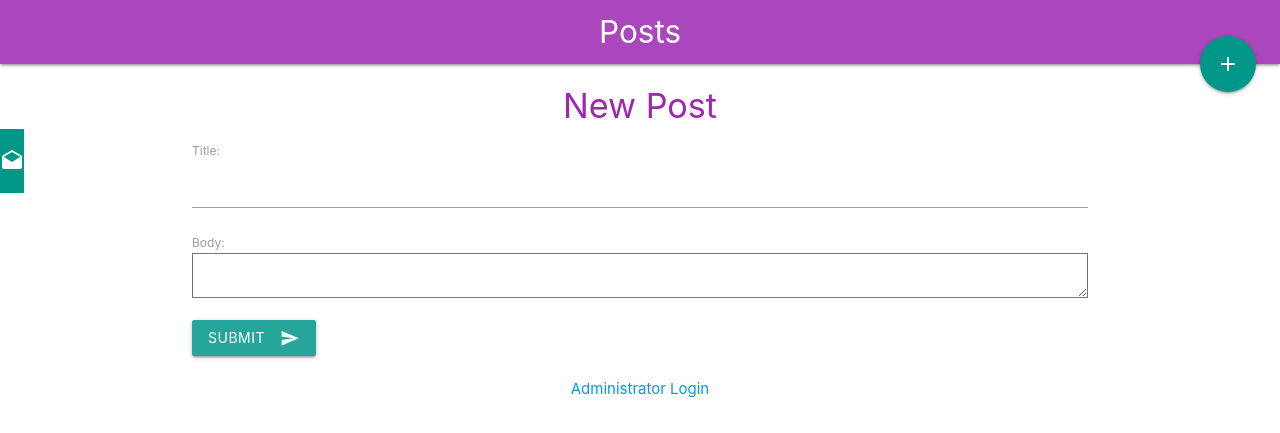
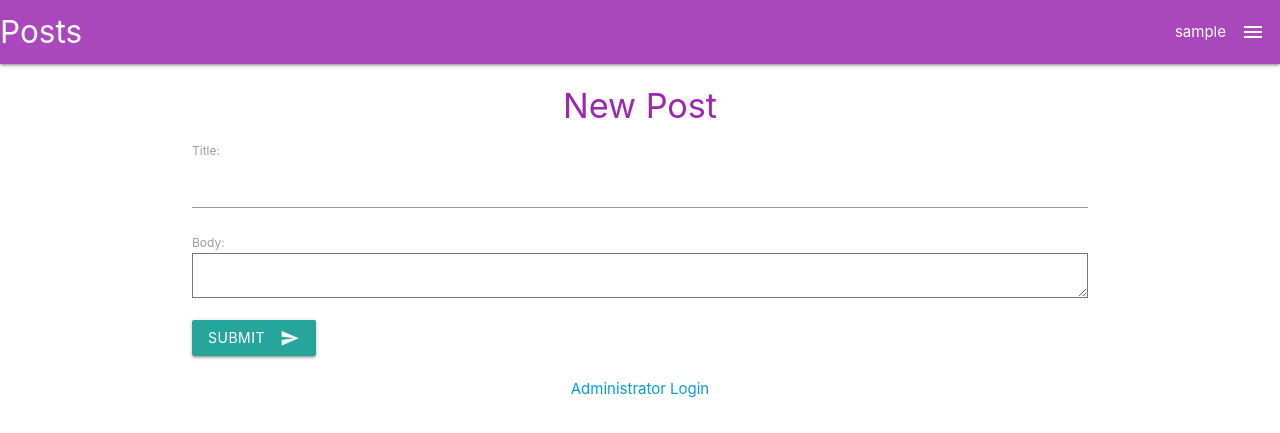
Before and after one commit to gertsfert/django_test, a Django app: page /posts/new in a window 1280 px wide. Shown: the top 433 px of the page. Run offline with Django 3.2, Linux system fonts and the light colour scheme; the visitor is signed in with stand-in values (Sample User, id 1).

Commit message:
- change navbar buttons to a dropdown

```diff
--- a/mysite/posts/templates/posts/layout.html
+++ b/mysite/posts/templates/posts/layout.html
@@ -12,22 +12,30 @@
     <title>Django-Test (Posts)</title>
 </head>
 <body>
+    <!-- Drop down NAVBAR -->
+
+    <!-- Dropdown Structure -->
+    {% if user.is_authenticated %}
+    <ul id="dropdown1" class="dropdown-content active">
+        <li><a href="{% url 'post_new' %}" class='purple-text lighten-1'>
+            <i class="material-icons">add</i>New Post</a></li>
+        <li><a href="{% url 'post_draft_list' %}" class='purple-text lighten-1'>
+            <i class="material-icons">drafts</i>Review Drafts</a></li>
+    </ul>
+    {% endif %}
+
     <nav>
         <div class="nav-wrapper purple lighten-1">
-            <a href="/posts" class="brand-logo center">Posts</a>
+        <a href="/posts" class="brand-logo">Posts</a>
+        <ul class="right hide-on-med-and-down">
+
+            <!-- Dropdown Trigger -->
             {% if user.is_authenticated %}
-            <!-- Add new posts button -->
-            <a class="btn-floating btn-large halfway-fab waves-effect waves-light teal"
-                href="{% url 'post_new' %}">
-                <i class="material-icons">add</i>
-            </a>
-            <br><br>
-            <!-- Review unpublished posts button -->
-            <a class="large waves-effect waves-light teal"
-                href="{% url 'post_draft_list' %}">
-                <i class="material-icons">drafts</i>
-            </a>
+                <li><a class="dropdown-trigger active" href="#!" data-target="dropdown1">{{ user.username }}
+                    <i class="material-icons right">menu</i></a></li>
             {% endif %}
+
+        </ul>
         </div>
     </nav>
 
@@ -41,6 +49,19 @@
 
     <!--JavaScript at end of body for optimized loading-->
     <script type="text/javascript" src="{% static "materialize.js" %}"></script>
+
+    <script>
+        document.addEventListener('DOMContentLoaded', function() {
+            var elems = document.querySelectorAll('.dropdown-trigger');
+
+            var options = {
+                coverTrigger: false,
+                constrainWidth: false
+            }
+
+            var instances = M.Dropdown.init(elems, options);
+            });
+    </script>
 </body>
 </body>
 </html>
```
